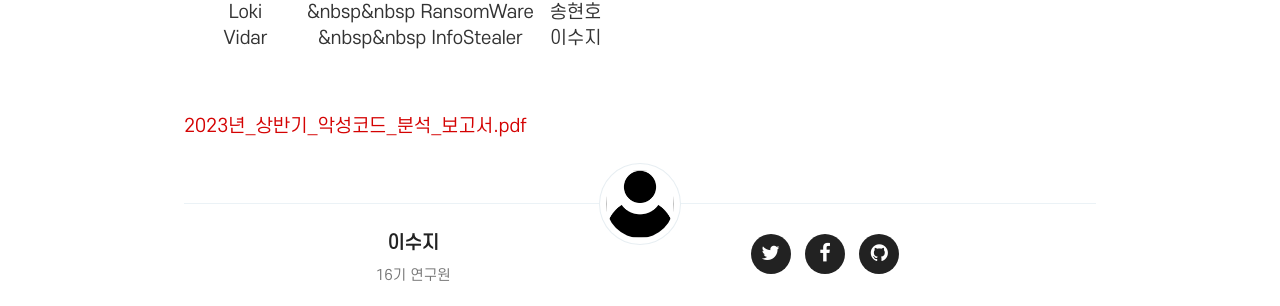
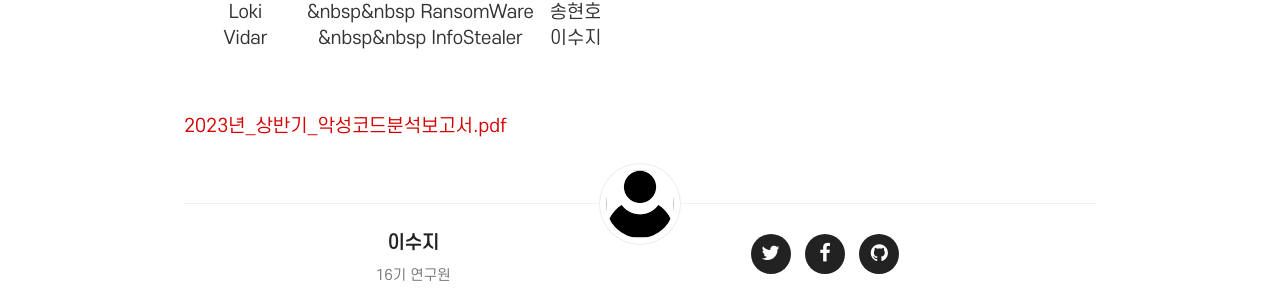
Before and after one commit to SCHCsRC/SCHCsRC.github.io, a Jekyll site: the page built from _posts/2024-02-28-상반기-보고서.markdown, in a window 1280 px wide and 900 px high, scrolled down 1339 px. Shown: the part 144-450 px from the top of the window. Built offline with Jekyll 4.4.1, drawn with Linux system fonts in a browser that asks for light colours; some web fonts are replaced.

```diff
--- a/_posts/2024-02-28-상반기-보고서.markdown
+++ b/_posts/2024-02-28-상반기-보고서.markdown
@@ -25,4 +25,4 @@ published: true
 | Loki | &nbsp&nbsp RansomWare &nbsp;&nbsp; | 송현호 |
 | Vidar | &nbsp&nbsp InfoStealer &nbsp;&nbsp;| 이수지 |
 
-[2023년_상반기_악성코드_분석_보고서.pdf](/img/report/post/센터_2023_상반기_악성코드분석보고서.pdf)
+[2023년_상반기_악성코드분석보고서.pdf](/img/report/post/센터_2023_상반기_악성코드분석보고서.pdf)
```
